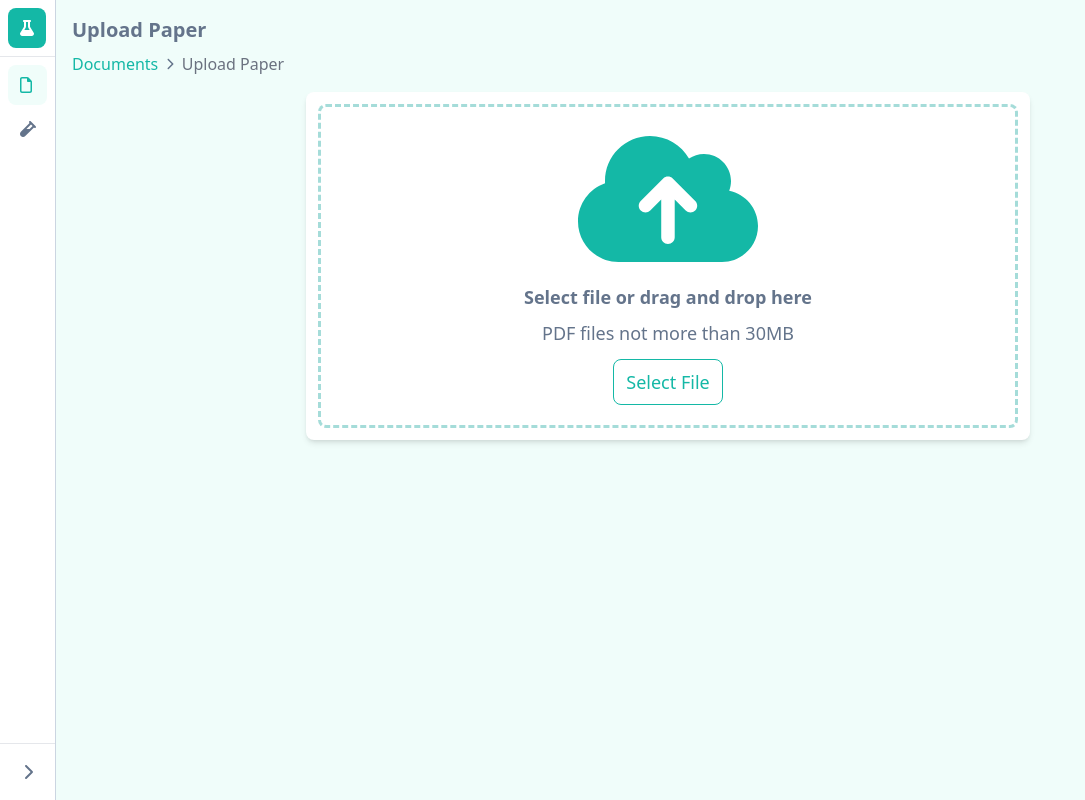
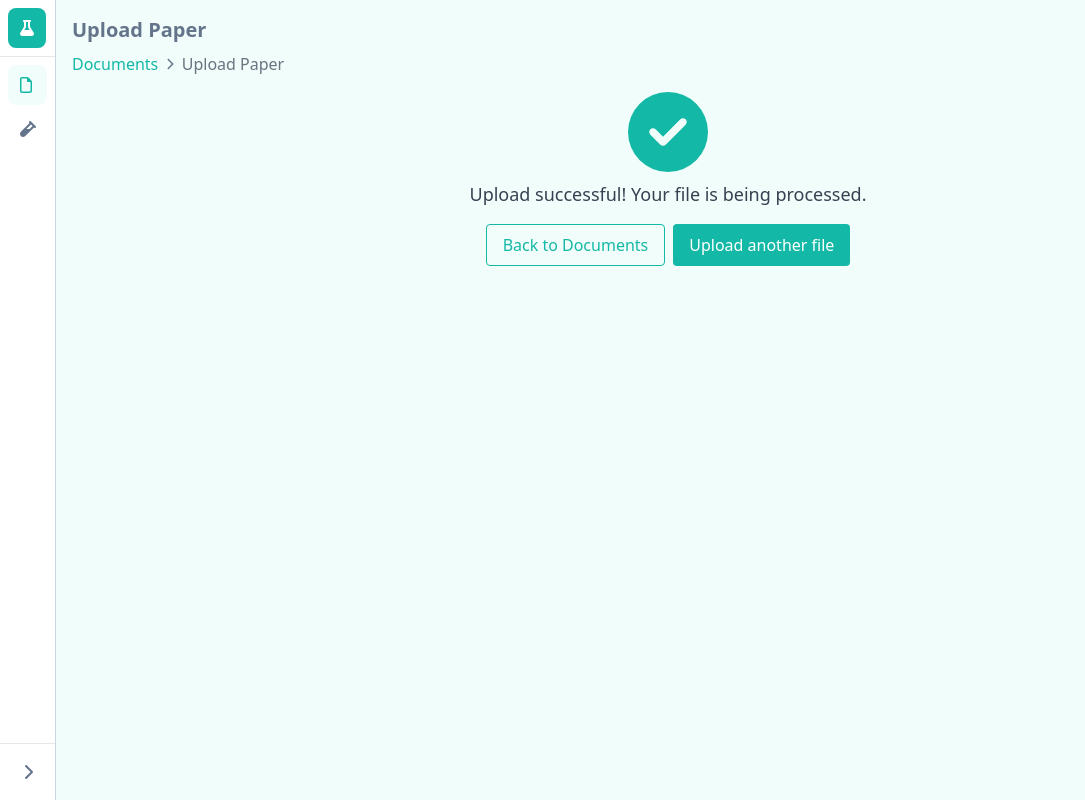
Before and after one commit to rulkimi/extract-exam-questions, a Vue app in the folder client/: page /docs/upload in a window 1280 px wide. Shown: the whole page, without its empty margins (0-1085 px from the left). Built offline with nearby package versions, Linux system fonts and the light colour scheme.

Commit message:
add upload succes message

```diff
--- a/client/src/views/documents/upload.vue
+++ b/client/src/views/documents/upload.vue
@@ -3,10 +3,10 @@ import FileUploadBox from "@/components/FileUploadBox.vue";
 import axios from 'axios';
 import { ref } from 'vue';
 import { useRouter } from "vue-router";
-import PDFViewerWithNavigation from "@/components/PDFViewerWithNavigation.vue";
 
 const loading = ref(false);
 const router = useRouter();
+const uploadSuccess = ref(true)
 const pdf = ref()
 
 const uploadFile = async (file) => {
@@ -16,6 +16,10 @@ const uploadFile = async (file) => {
     const formData = new FormData();
     formData.append('pdf_file', file);
     const response = await axios.post(import.meta.env.VITE_BACKEND_URL + '/extract_questions', formData);
+    const { status } = response.data;
+    if (status === "success") {
+      uploadSuccess.value = true;
+    }
   } catch (error) {
     console.error(error)
   } finally {
@@ -39,6 +43,7 @@ const uploadFile = async (file) => {
   </div>
   <div class="flex w-full justify-center">
     <FileUploadBox
+      v-if="!uploadSuccess"
       description="PDF files not more than 30MB"
       verticalUI
       accept=".pdf"
@@ -46,14 +51,23 @@ const uploadFile = async (file) => {
       :loading="loading"
       @upload-files="uploadFile"
     />
-  </div>
-  <div v-if="pdf" class="flex w-full justify-center">
-    <PDFViewerWithNavigation
-      id="pdf-viewer"
-      file-name="Uploaded Document"
-      :fileURL="pdf"
-      :scale="1.0"
-      @total-pages="totalPages => console.log(totalPages)"
-    />
+    <div v-else class="flex flex-col items-center">
+      <font-awesome-icon class="text-teal-500 mb-2 size-[5rem]" :icon="['fas', 'check-circle']" />
+      <p class="text-lg text-gray-700">Upload successful! Your file is being processed.</p>
+      <div class="flex gap-2 mt-4">
+        <router-link
+          to="/docs"
+          class="px-4 py-2 text-teal-500 border border-teal-500 hover:bg-teal-500 hover:text-white rounded"
+        >
+          Back to Documents
+        </router-link>
+        <button
+          class="px-4 py-2 bg-teal-500 text-white rounded hover:bg-teal-600"
+          @click="uploadSuccess = false"
+        >
+          Upload another file
+        </button>
+      </div>
+    </div>
   </div>
 </template>
```
